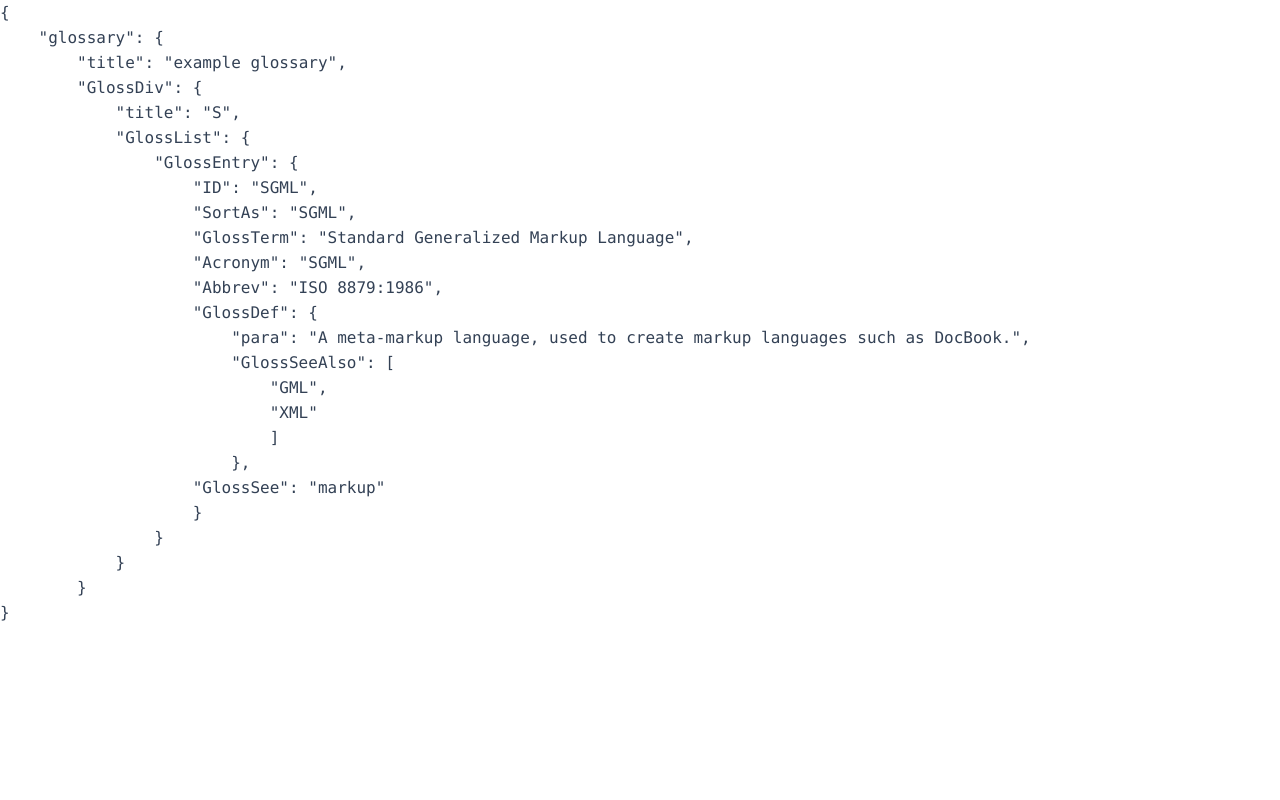
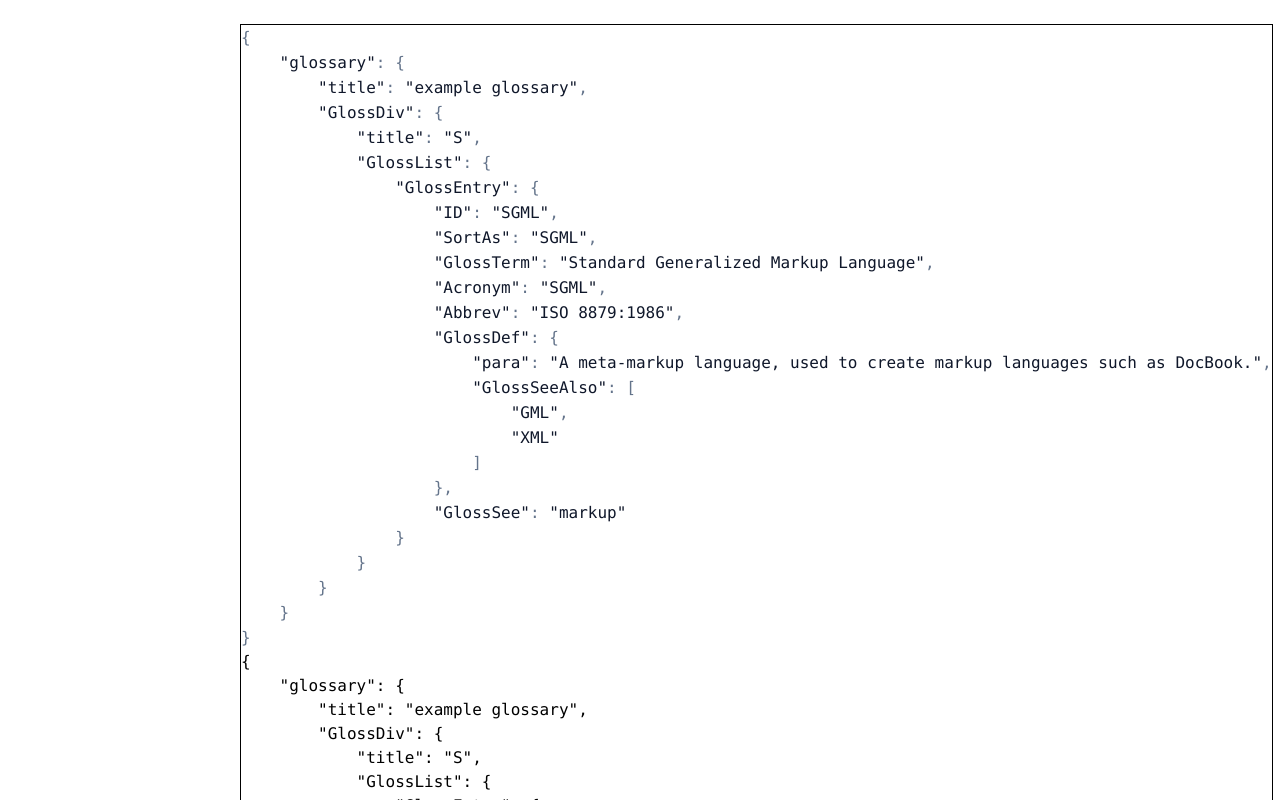
Before and after one commit to bitfexl/json-viewer, a React (Vite) app: page / in a window 1280 px wide. Shown: the top 800 px of the page. Built offline with nearby package versions, Linux system fonts and the light colour scheme.

Commit message:
fixed array, object

```diff
--- a/src/App.tsx
+++ b/src/App.tsx
@@ -27,8 +27,9 @@ export default function App() {
     };
 
     return (
-        <>
+        <div className="ml-60 mt-6 inline-block border border-black">
             <JsonElement value={json}></JsonElement>
-        </>
+            <pre>{JSON.stringify(json, null, 4)}</pre>
+        </div>
     );
 }
--- a/src/jsonviewer/JsonArray.tsx
+++ b/src/jsonviewer/JsonArray.tsx
@@ -1,3 +1,4 @@
+import { JsonBlock } from "./JsonBlock";
 import { JsonElement } from "./JsonElement";
 import { JsonIndent } from "./JsonIndent";
 import { JsonText } from "./JsonText";
@@ -8,18 +9,15 @@ export interface JsonArrayProps {
 
 export function JsonArray({ value }: JsonArrayProps) {
     return (
-        <>
-            <JsonText type="square_bracket" value="["></JsonText>
-            <br />
+        <JsonBlock
+            openingBracket={<JsonText type="square_bracket" value="["></JsonText>}
+            closingBracket={<JsonText type="square_bracket" value="]"></JsonText>}
+        >
             {value.map((item, i) => (
                 <JsonIndent>
                     <JsonElement value={item} parent="array" isLast={i + 1 == value.length}></JsonElement>
                 </JsonIndent>
             ))}
-            <br />
-            <JsonIndent>
-                <JsonText type="square_bracket" value="]"></JsonText>
-            </JsonIndent>
-        </>
+        </JsonBlock>
     );
 }
--- a/src/jsonviewer/JsonBlock.tsx
+++ b/src/jsonviewer/JsonBlock.tsx
@@ -17,7 +17,7 @@ export function JsonBlock({ openingBracket, closingBracket, children }: JsonBloc
             <br />
             {jsonCtx.indentLevel == 0 ? <JsonIndent>{children}</JsonIndent> : children}
             <br />
-            <JsonIndent>{closingBracket}</JsonIndent>
+            <JsonIndent addCurrentLevel={jsonCtx.indentLevel > 0 ? -1 : 0}>{closingBracket}</JsonIndent>
         </>
     );
 }
--- a/src/jsonviewer/JsonIndent.tsx
+++ b/src/jsonviewer/JsonIndent.tsx
@@ -3,15 +3,16 @@ import { JsonContext } from "./JsonContext";
 
 export interface JsonIndentProps {
     children: ReactNode;
+    addCurrentLevel?: number;
     addLevel?: number;
 }
 
-export function JsonIndent({ children, addLevel = 1 }: JsonIndentProps) {
+export function JsonIndent({ children, addCurrentLevel = 0, addLevel = 1 }: JsonIndentProps) {
     const jsonCtx = useContext(JsonContext);
 
     return (
         <JsonContext.Provider value={{ ...jsonCtx, indentLevel: jsonCtx.indentLevel + addLevel }}>
-            <pre className="inline-block">{" ".repeat(jsonCtx.indent * jsonCtx.indentLevel)}</pre>
+            <pre className="inline-block">{" ".repeat(jsonCtx.indent * (jsonCtx.indentLevel + addCurrentLevel))}</pre>
             {children}
         </JsonContext.Provider>
     );
--- a/src/jsonviewer/JsonObject.tsx
+++ b/src/jsonviewer/JsonObject.tsx
@@ -16,15 +16,13 @@ export function JsonObject({ value }: JsonObjectProps) {
             openingBracket={<JsonText type="curly_bracket" value="{"></JsonText>}
             closingBracket={<JsonText type="curly_bracket" value="}"></JsonText>}
         >
-            <>
             {keys.map((key, i) => (
-                    <JsonIndent addLevel={1}>
+                <JsonIndent>
                     <JsonString value={key}></JsonString>
                     <JsonText type="colon" value=": "></JsonText>
                     <JsonElement value={value[key]} parent="object" isLast={i + 1 == keys.length}></JsonElement>
                 </JsonIndent>
             ))}
-            </>
         </JsonBlock>
     );
 }
--- a/src/jsonviewer/JsonText.tsx
+++ b/src/jsonviewer/JsonText.tsx
@@ -4,5 +4,5 @@ export interface JsonTextProps {
 }
 
 export function JsonText({ type, value }: JsonTextProps) {
-    return <pre className={`inline-block ${type == value ? "text-slate-900" : "text-slate-700"}`}>{value}</pre>;
+    return <pre className={`inline-block ${type == "value" ? "text-slate-900" : "text-slate-500"}`}>{value}</pre>;
 }
```
Lines whose indentation alone changed are shown as unchanged.
